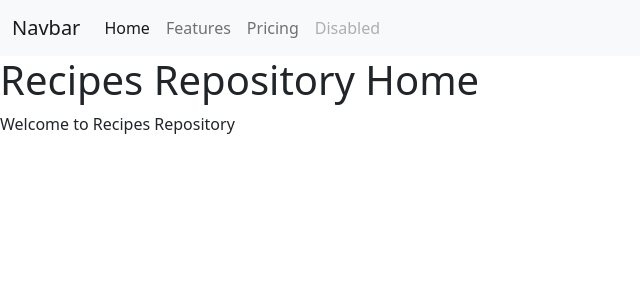
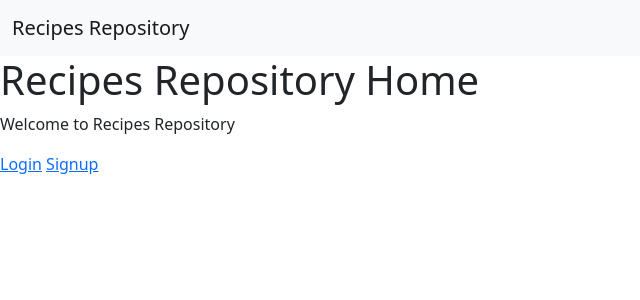
Before and after one commit to FilipWojszczak/RecipesRepository, a Django app: template RecipesRepository/recipes/templates/home.html in a window 1280 px wide. Shown: the top 300 px of the page, without its empty margins (0-640 px from the left). Run offline with Django 3.2, Linux system fonts and the light colour scheme; the template is opened without the code that fills it, so the values that code supplies are empty; some libraries are stand-ins or nearby versions.

Commit message:
Change buttons for navbar; fix app url namespaces

```diff
--- a/RecipesRepository/RecipesRepository/settings.py
+++ b/RecipesRepository/RecipesRepository/settings.py
@@ -58,7 +58,7 @@ ROOT_URLCONF = 'RecipesRepository.urls'
 TEMPLATES = [
     {
         'BACKEND': 'django.template.backends.django.DjangoTemplates',
-        'DIRS': [os.path.join(BASE_DIR, 'templates')],
+        'DIRS': [os.path.join(BASE_DIR, 'templates'), os.path.join(BASE_DIR, 'accounts/templates')],
         'APP_DIRS': True,
         'OPTIONS': {
             'context_processors': [
--- a/RecipesRepository/accounts/templates/registration/account_activation_email.html
+++ b/RecipesRepository/accounts/templates/registration/account_activation_email.html
@@ -3,5 +3,5 @@ Hi {{ user.username }},
 
 To confirm your account, click below:
 
-http://{{ domain }}{% url 'activate' uidb64=uid token=token %}
+http://{{ domain }}{% url 'accounts:activate' uidb64=uid token=token %}
 {% endautoescape %}
--- a/RecipesRepository/accounts/templates/registration/account_activation_sent.html
+++ b/RecipesRepository/accounts/templates/registration/account_activation_sent.html
@@ -3,5 +3,5 @@
 {% block content %}
 To confirm your account see your mailbox.
 
-<a href="{% url 'login'%}">Login</a>
+<a href="{% url 'accounts:login'%}">Login</a>
 {% endblock %}
--- a/RecipesRepository/accounts/templates/registration/logged_out.html
+++ b/RecipesRepository/accounts/templates/registration/logged_out.html
@@ -2,5 +2,5 @@
 
 {% block content %}
   <p>Logged out!</p>
-  <a href="{% url 'login'%}">Click here to login again.</a>
+  <a href="{% url 'accounts:login'%}">Click here to login again.</a>
 {% endblock %}
--- a/RecipesRepository/accounts/templates/registration/login.html
+++ b/RecipesRepository/accounts/templates/registration/login.html
@@ -15,7 +15,7 @@
     {% endif %}
   {% endif %}
 
-  <form method="post" action="{% url 'login' %}">
+  <form method="post" action="{% url 'accounts:login' %}">
     {% csrf_token %}
     <table>
       <tr>
@@ -31,6 +31,6 @@
     <input type="hidden" name="next" value="{{ next }}" />
   </form>
 
-  <p><a href="{% url 'password_reset' %}">Lost password?</a></p>
+  <p><a href="{% url 'accounts:password_reset' %}">Lost password?</a></p>
 
 {% endblock %}
--- a/RecipesRepository/accounts/templates/registration/password_reset_complete.html
+++ b/RecipesRepository/accounts/templates/registration/password_reset_complete.html
@@ -2,5 +2,5 @@
 
 {% block content %}
 <h1>The password has been changed!</h1>
-<p><a href="{% url 'login' %}">Log in again</a></p>
+<p><a href="{% url 'accounts:login' %}">Log in again</a></p>
 {% endblock %}
--- a/RecipesRepository/accounts/urls.py
+++ b/RecipesRepository/accounts/urls.py
@@ -3,6 +3,7 @@ from .views import signup, account_activation_sent, activate, LoginView, LogoutV
     PasswordResetDoneView, PasswordResetCompleteView, PasswordResetConfirmView
 from django.contrib.auth import views as auth_views
 
+app_name = 'accounts'
 
 urlpatterns = [
     path('signup/', signup, name='signup'),
--- a/RecipesRepository/recipes/templates/home.html
+++ b/RecipesRepository/recipes/templates/home.html
@@ -3,5 +3,6 @@
 {% block content %}
   <h1>Recipes Repository Home</h1>
   <p>Welcome to Recipes Repository</p>
-<!--temporary content-->
+  <a href="{% url 'accounts:login' %}">Login</a>
+  <a href="{% url 'accounts:signup' %}">Signup</a>
 {% endblock %}
--- a/RecipesRepository/templates/base.html
+++ b/RecipesRepository/templates/base.html
@@ -13,31 +13,20 @@
 {% block navbar %}
 <nav class="navbar navbar-expand-lg navbar-light bg-light">
   <div class="container-fluid">
-      <a class="navbar-brand" href="#">Navbar</a>
-      <button class="navbar-toggler" type="button" data-bs-toggle="collapse" data-bs-target="#navbarNav"
-              aria-controls="navbarNav" aria-expanded="false" aria-label="Toggle navigation">
-        <span class="navbar-toggler-icon"></span>
-      </button>
+    <a class="navbar-brand" href="{% url 'recipes:home' %}">Recipes Repository</a>
     <div class="collapse navbar-collapse" id="navbarNav">
-        <ul class="navbar-nav">
-          <li class="nav-item">
-            <a class="nav-link active" aria-current="page" href="#">Home</a>
-          </li>
-          <li class="nav-item">
-            <a class="nav-link" href="#">Features</a>
-          </li>
-          <li class="nav-item">
-            <a class="nav-link" href="#">Pricing</a>
-          </li>
-          <li class="nav-item">
-            <a class="nav-link disabled">Disabled</a>
-          </li>
-        </ul>
+      <div class="navbar-nav">
+        {% if user.is_authenticated %}
+        <div class="d-flex justify-content-end">
+          <div><a class="nav-link" href="{% url 'accounts:logout' %}">Logout</a></div>
+        </div>
+        {% endif %}
+      </div>
     </div>
   </div>
 </nav>
 {% endblock %}
-  {% block content %}<!-- default content text -->{% endblock %}
+{% block content %}<!-- default content text --> {% endblock %}
 
 <script src="{% static '/js/bootstrap.bundle.min.js' %}"></script>
 </body>
```
Also changed, not shown: RecipesRepository/accounts/views.py (+19 -16 lines). Lines whose indentation alone changed are shown as unchanged.
